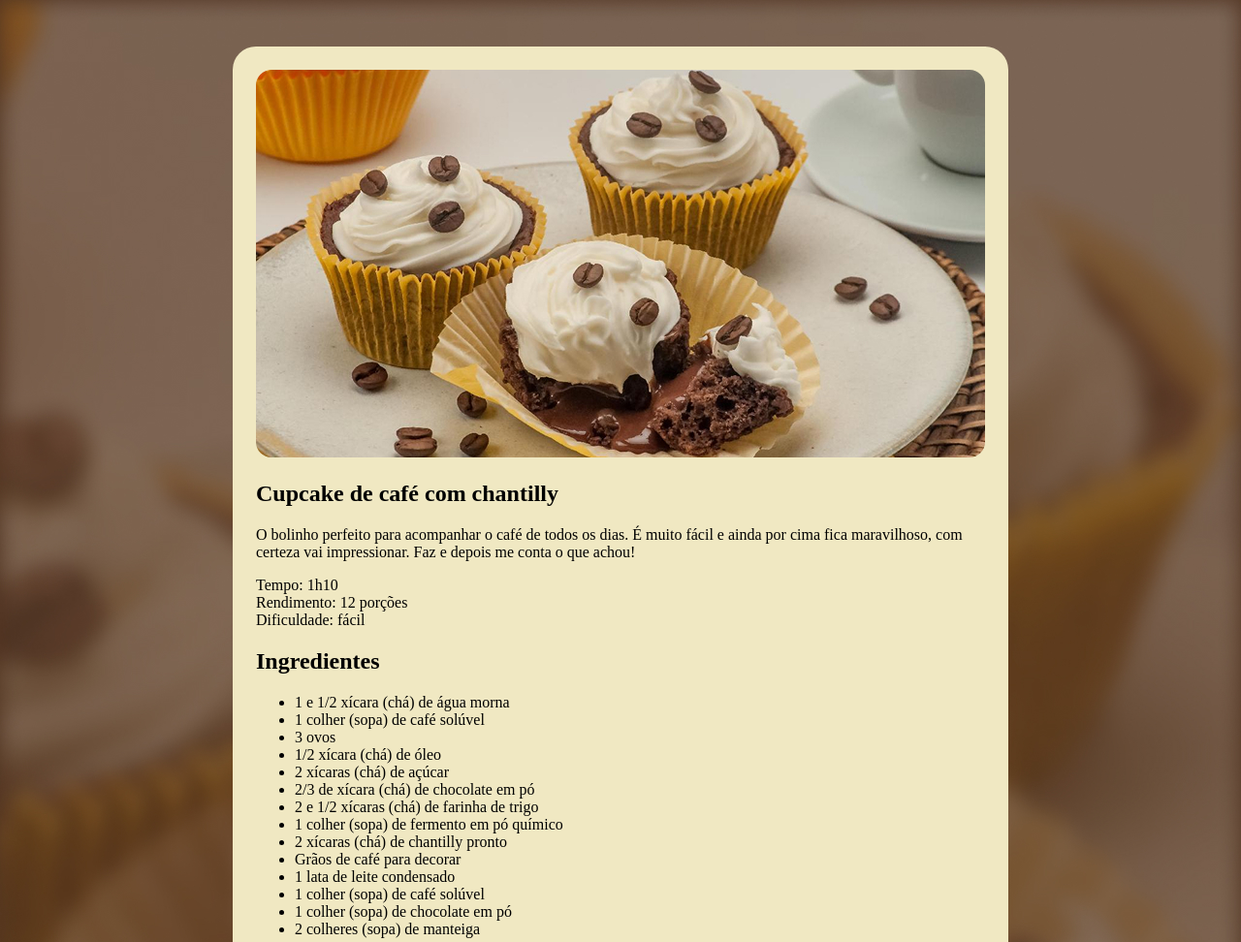
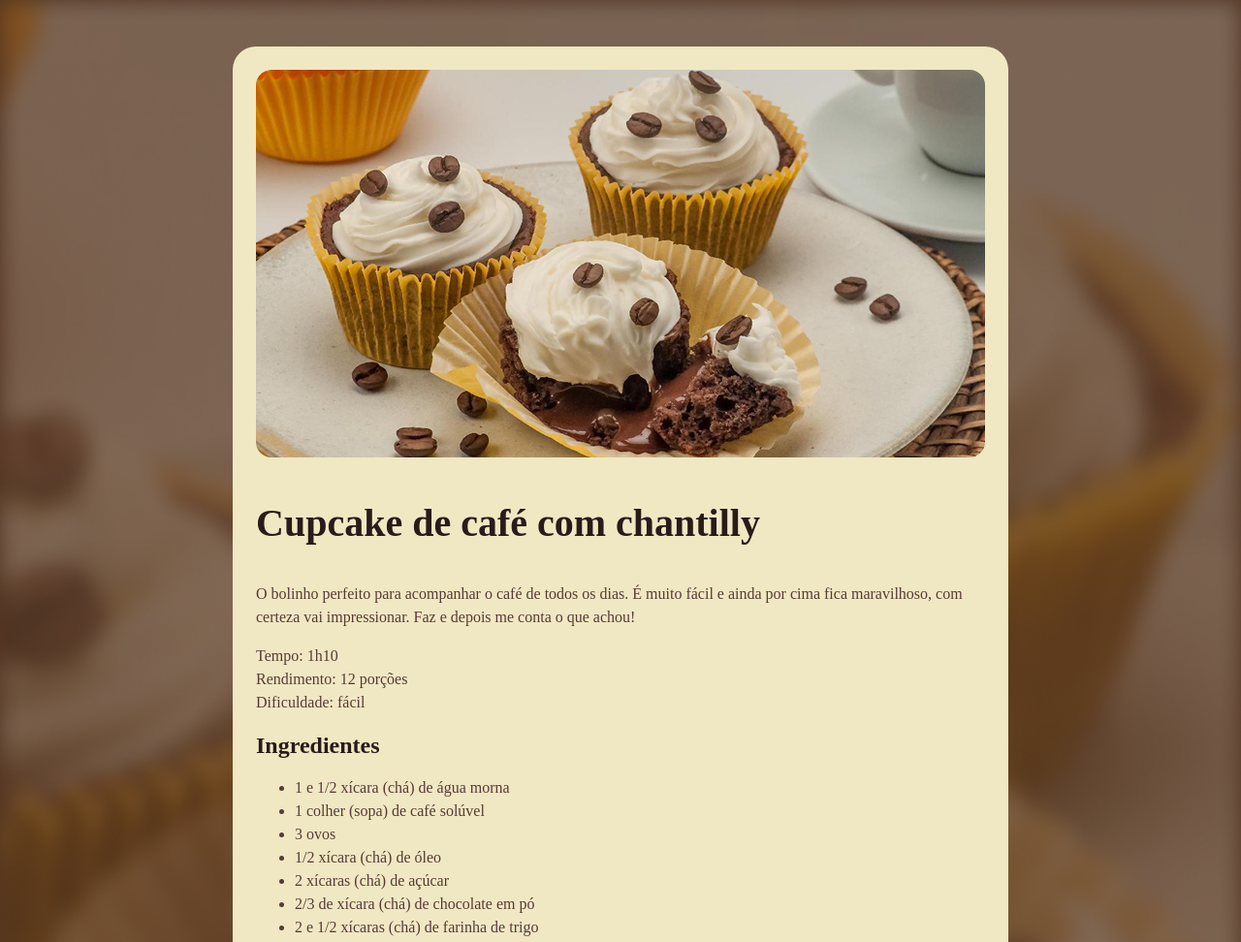
Before and after one commit to pereiraregis/ProjetoReceita, a plain HTML site: page index.html in a window 1280 px wide. Shown: the top 972 px of the page at 97% size. Drawn offline with Linux system fonts and the light colour scheme; a web font is replaced by a local one.

Commit message:
Trabalhando as fontes

```diff
--- a/style.css
+++ b/style.css
@@ -1,5 +1,7 @@
 :root {
   font-family: "Alice", serif;
+  line-height: 150%;
+  color: #573A37;
 }
 
 body {
@@ -18,3 +20,16 @@ body {
 img {
   border-radius: 16px;
 }
+
+h1 {
+  line-height: 140%;
+  font-size: 40px;
+}
+
+h2 {
+  font-size: 24px;
+}
+
+h1, h2 {
+  color: #291B1A;
+}
```
Also changed, not shown: index.html (+1 -0 lines).
